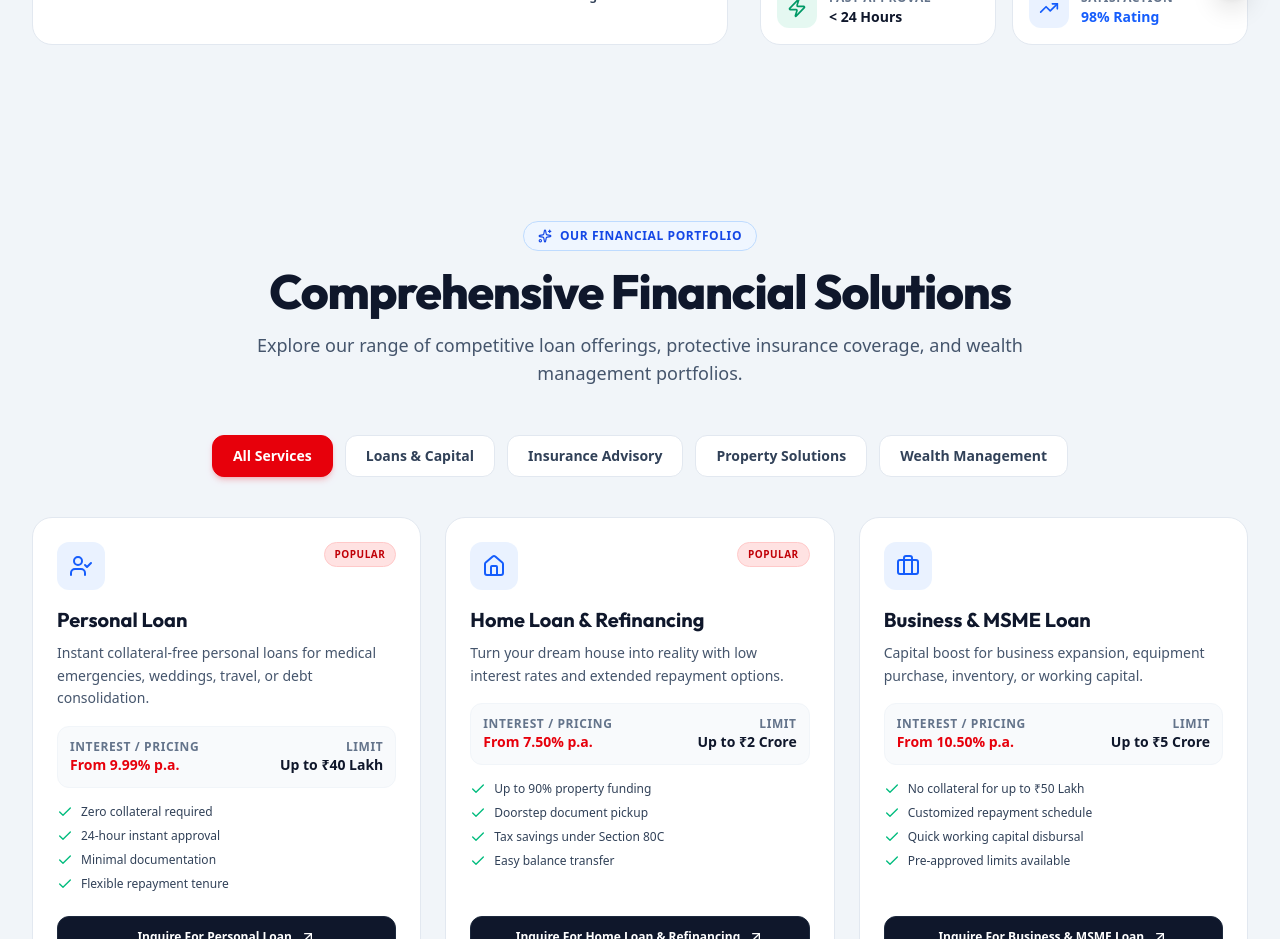
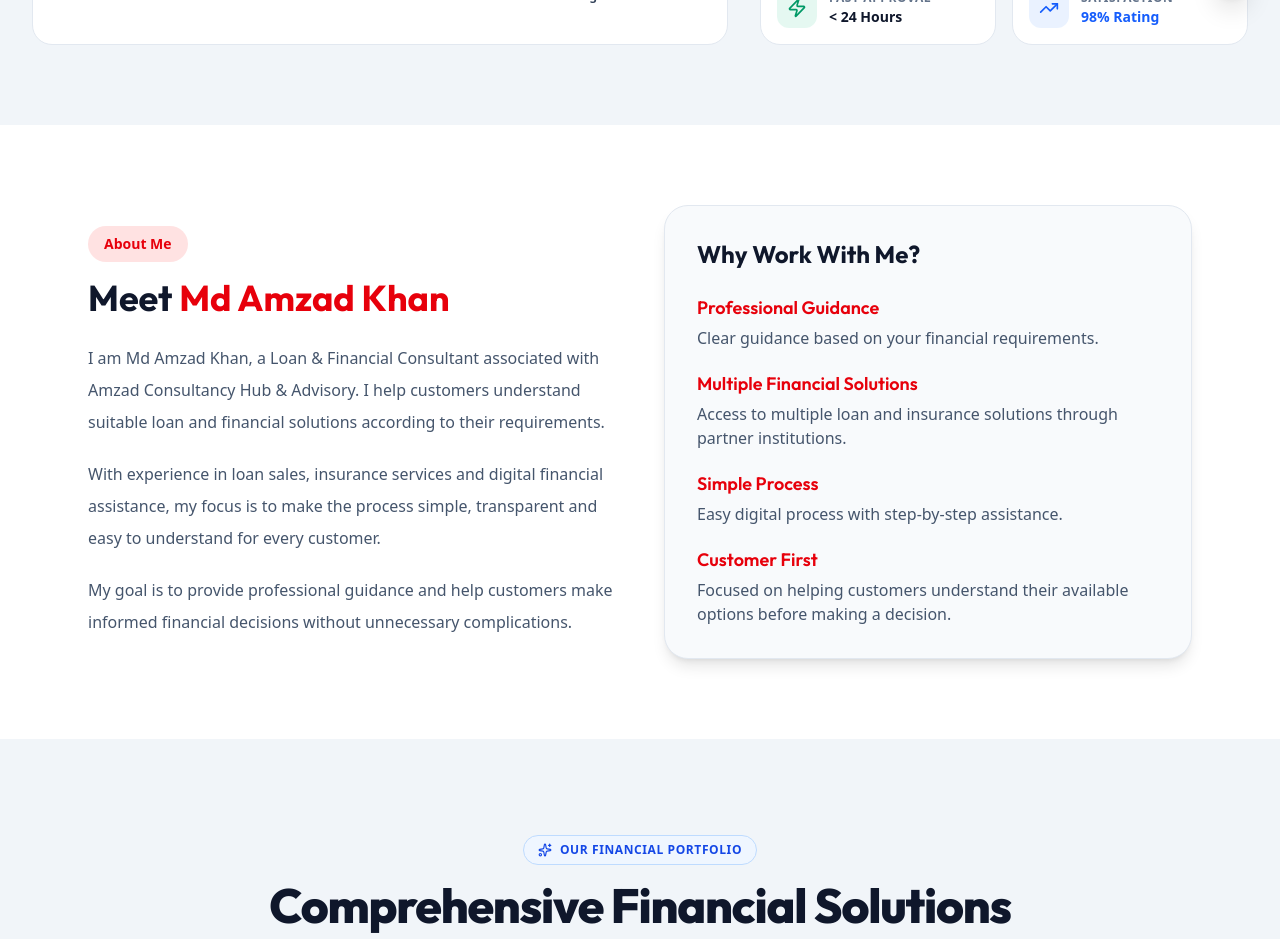
Before and after one commit to amzadkhancafe-prog/Amzad-consultancy-hub, a React (Vite) app: page / in a window 1280 px wide. Shown: the part 780-1719 px from the top of the page. Built offline with nearby package versions, Linux system fonts and the light colour scheme.

Commit message:
Update App.tsx

```diff
--- a/src/App.tsx
+++ b/src/App.tsx
@@ -67,7 +67,8 @@ export default function App() {
           onOpenEligibility={() => setEligibilityModalOpen(true)}
           onOpenEmiNotice={() => setEmiNoticeModalOpen(true)}
         />
-
+{/* About Me Section */}
+<AboutMe />
         {/* Services Section */}
         <Services onSelectService={handleSelectService} />
 
```
